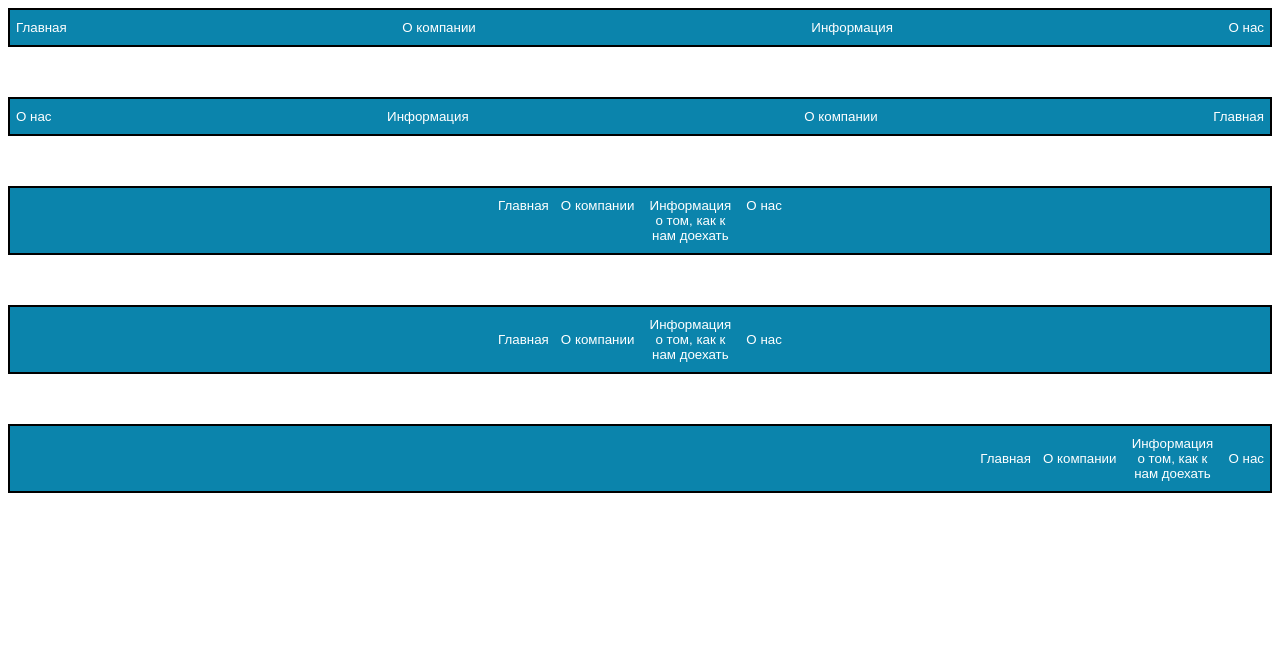
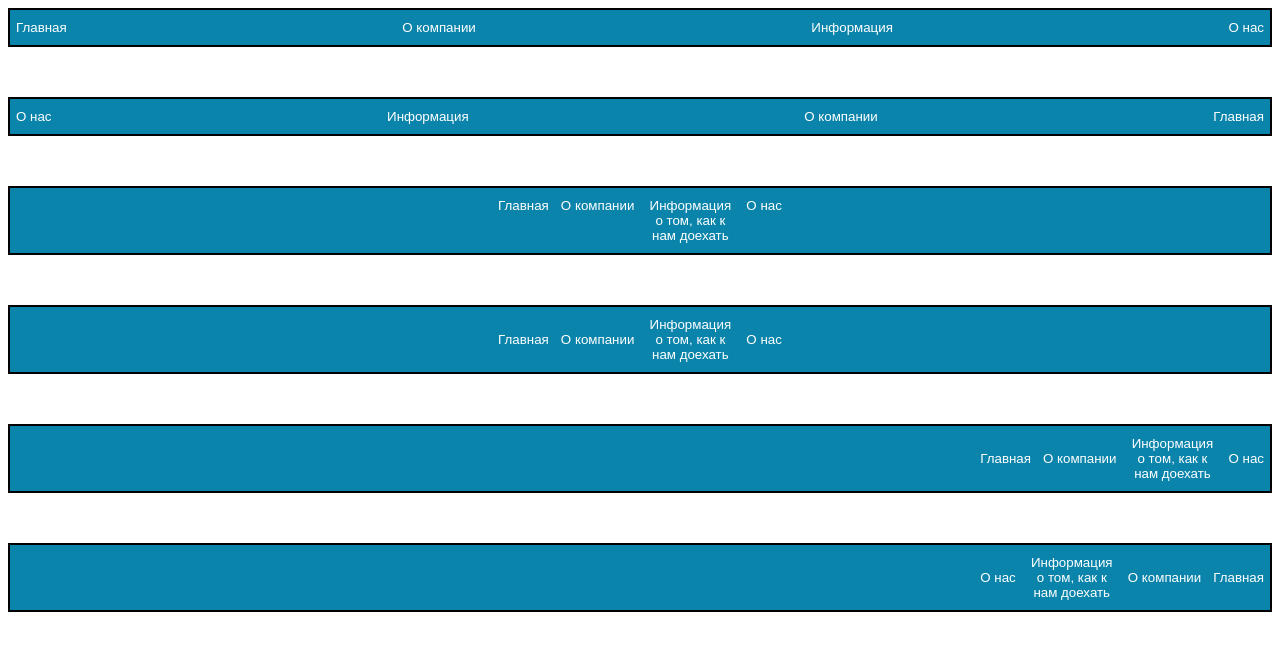
Before and after one commit to rudaone/Flexbox, a plain HTML site: page index.html in a window 1280 px wide. Drawn offline with Linux system fonts and the light colour scheme.

Commit message:
feat: ex 6

```diff
--- a/index.html
+++ b/index.html
@@ -40,6 +40,13 @@
             <button class="fouth__button">Информация о том, как к нам доехать</button>
             <button class="fouth__button">О нас</button>
         </div>
+
+        <div class="sixth">
+            <button class="fouth__button">Главная</button>
+            <button class="fouth__button">О компании</button>
+            <button class="fouth__button">Информация о том, как к нам доехать</button>
+            <button class="fouth__button">О нас</button>
+        </div>
     </main>
 </body>
 </html>
--- a/src/css/style.css
+++ b/src/css/style.css
@@ -60,3 +60,13 @@ button:hover{
     border: 2px solid black;
     background-color: rgb(11, 132, 172);
 }
+
+.sixth{
+    margin-top: 50px;
+    display: flex;
+    flex-direction: row-reverse;
+    justify-content:end;
+    align-items: center;
+    border: 2px solid black;
+    background-color: rgb(11, 132, 172);
+}
```
